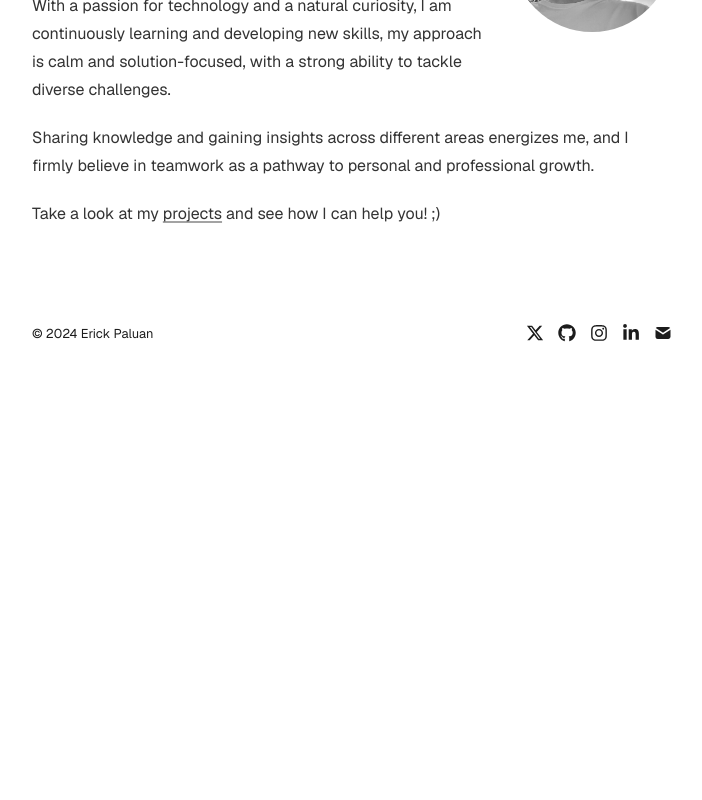
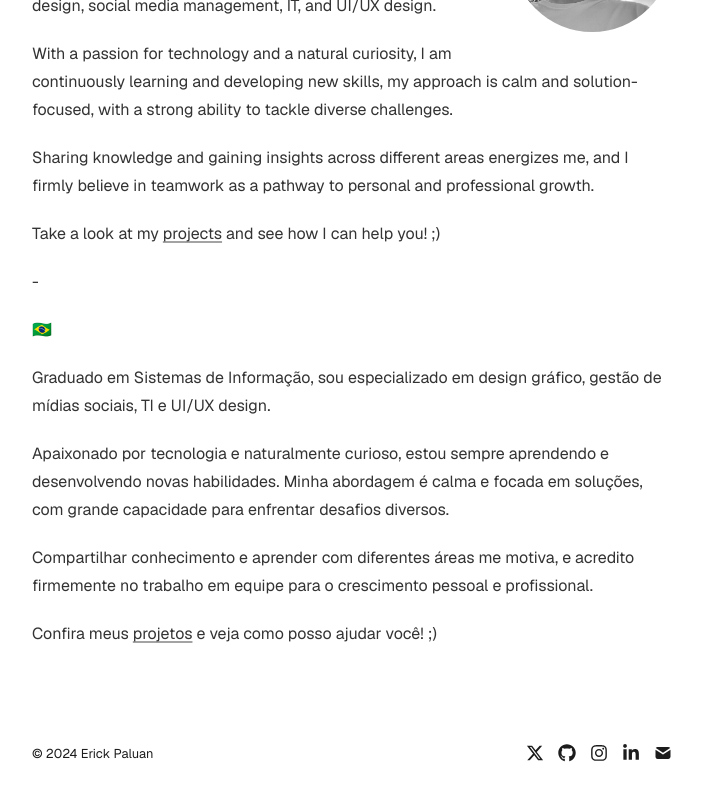
Before and after one commit to erickpaluan/myportfolio, a Next.js app: page / in a window 1280 px wide. Shown: the part 344-1144 px from the top of the page, without its empty margins (288-990 px from the left). Before the commit the page ends 847 px from the top, so only its background shows below. Built offline with nearby package versions, Linux system fonts and the light colour scheme.

Commit message:
Home em pt-en, projetos pt-en

```diff
--- a/app/components/nav.tsx
+++ b/app/components/nav.tsx
@@ -3,7 +3,7 @@ import { ThemeSwitch } from "./theme-switch";
 import { metaData } from "../config";
 
 const navItems = {
-  "/blog": { name: "Blog" },
+  //"/blog": { name: "Blog" },
   "/projects": { name: "Projects" },
   //"/photos": { name: "Photos" },
 };
--- a/app/page.tsx
+++ b/app/page.tsx
@@ -21,7 +21,8 @@ export default function Page() {
       </h1>
 
       <div className="prose prose-neutral dark:prose-invert">
-        <p>
+      🇺🇸
+      <p>
         Graduated in Information Systems, I specialize in graphic design, social
         media management, IT, and UI/UX design.
         </p>
@@ -33,8 +34,21 @@ export default function Page() {
         </p>
         <p>
         Take a look at my <a href="/projects">projects</a> and see how I can help you! ;)
+        </p>
+        <p>-</p>
 
-
+        🇧🇷
+        <p>
+        Graduado em Sistemas de Informação, sou especializado em design gráfico, gestão de mídias sociais, TI e UI/UX design.
+        </p>
+        <p>
+        Apaixonado por tecnologia e naturalmente curioso, estou sempre aprendendo e desenvolvendo novas habilidades. Minha abordagem é calma e focada em soluções, com grande capacidade para enfrentar desafios diversos.
+        </p>
+        <p>
+        Compartilhar conhecimento e aprender com diferentes áreas me motiva, e acredito firmemente no trabalho em equipe para o crescimento pessoal e profissional.
+        </p>
+        <p>
+        Confira meus <a href="/projects">projetos</a> e veja como posso ajudar você! ;)
         </p>
 
       </div>
--- a/app/projects/project-data.tsx
+++ b/app/projects/project-data.tsx
@@ -9,8 +9,8 @@ export const projects: Project[] = [
   {
     title: "Projeto Integrado Multidisciplinar (PIM) 4",
     year: 2023,
-    description:
-      "Projeto criado para a conclusão do quarto semestre do curso de Análise e Desenvolvimento de Sistemas da UNIP Ribeirão Preto - 2023.",
+    description: `
+      🇧🇷 Projeto para conclusão do 4º semestre de Análise e Desenvolvimento de Sistemas, UNIP Ribeirão Preto, 2023. 🇺🇸 Project for the completion of the 4th semester in Systems Analysis and Development, UNIP Ribeirão Preto, 2023.`,
     url: "https://github.com/erickpaluan/pim4",
   },
 ];
```
Also changed, not shown: 1 other file (tests, documents, lock files or other folders).
